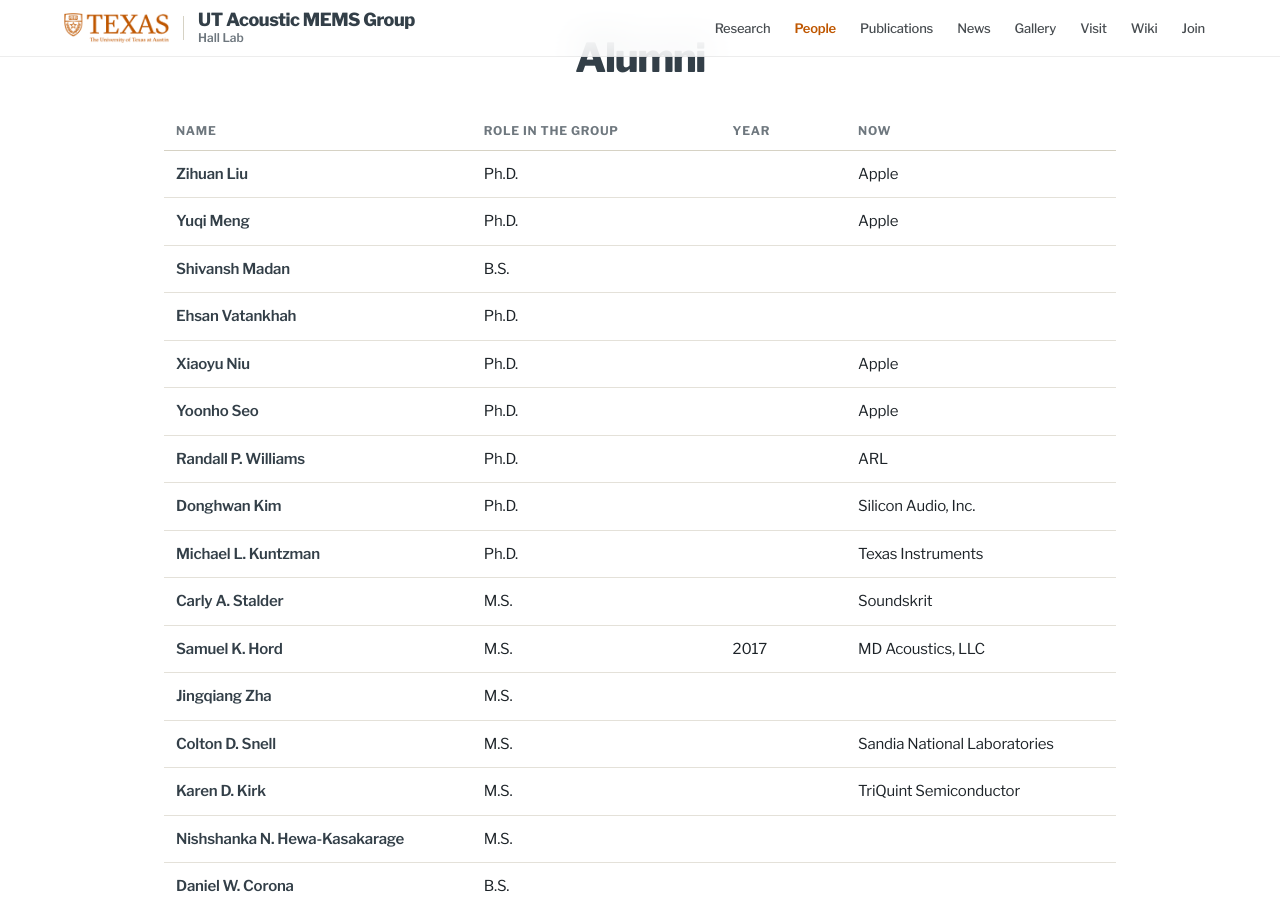
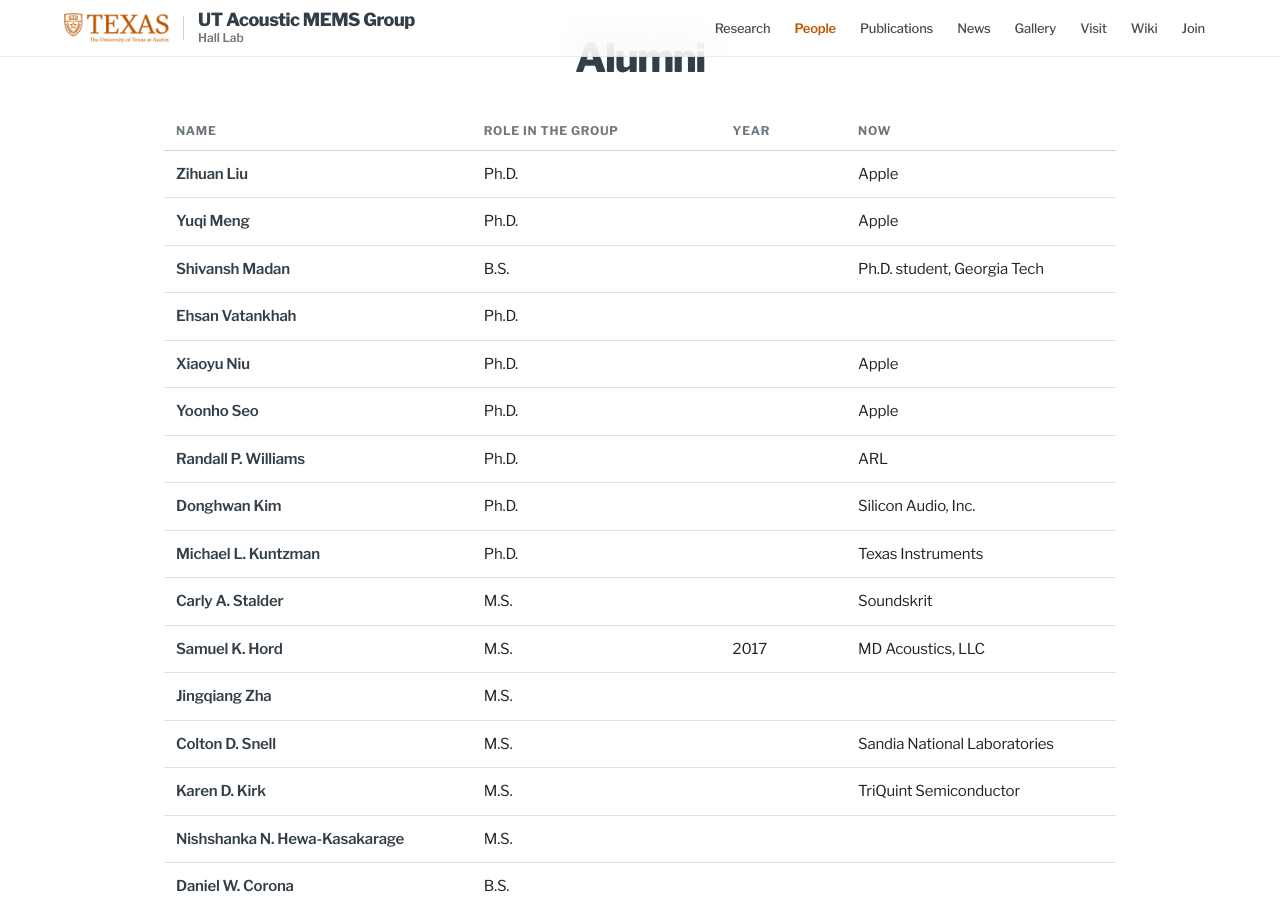
Before and after one commit to utacousticmems/utacousticmems.github.io, a Jekyll site: the page built from people.html, in a window 1280 px wide and 900 px high, scrolled down 2118 px. Built offline with Jekyll 4.4.1, drawn with Linux system fonts in a browser that asks for light colours.

Commit message:
People: show Shivansh Madan as a Ph.D. student at Georgia Tech
Co-Authored-By: Claude Opus 5.5 <noreply@anthropic.com>
Claude-Session: https://claude.ai/code/session_01XnJK1sjytc7JfGWan55jgr

```diff
--- a/_data/people.yml
+++ b/_data/people.yml
@@ -54,7 +54,7 @@ undergrads: []
 alumni:
   - { name: "Zihuan Liu", degree: "Ph.D.", year: "", now: "Apple", link: "https://scholar.google.com/citations?user=Tz_bpBUAAAAJ" }
   - { name: "Yuqi Meng", degree: "Ph.D.", year: "", now: "Apple" }
-  - { name: "Shivansh Madan", degree: "B.S.", year: "", now: "" }
+  - { name: "Shivansh Madan", degree: "B.S.", year: "", now: "Ph.D. student, Georgia Tech" }
   - { name: "Ehsan Vatankhah", degree: "Ph.D.", year: "", now: "" }
   - { name: "Xiaoyu Niu", degree: "Ph.D.", year: "", now: "Apple" }
   - { name: "Yoonho Seo", degree: "Ph.D.", year: "", now: "Apple" }
```
